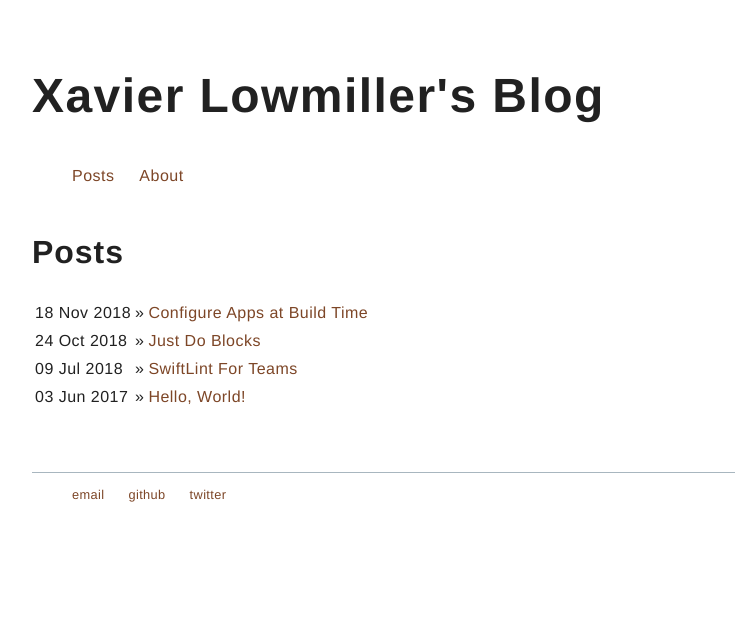
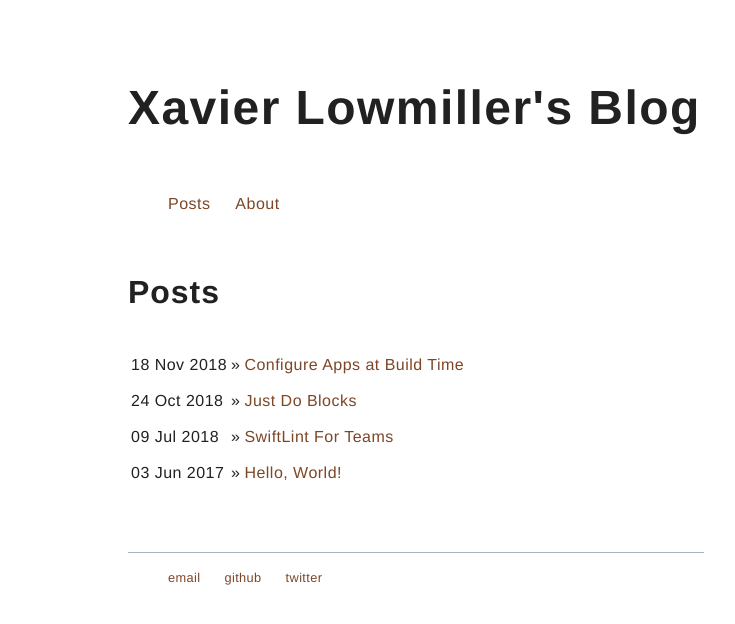
Before and after one commit to xavierLowmiller/xavierLowmiller.github.io, a Jekyll site: the page built from index.html, in a window 1280 px wide. Shown: the top 624 px of the page, without its empty margins (224-959 px from the left). Built offline with Jekyll 4.4.1, drawn with Linux system fonts in a browser that asks for light colours.

Commit message:
Update CSS

```diff
--- a/css/main.css
+++ b/css/main.css
@@ -3,12 +3,12 @@
     -webkit-font-smoothing: antialiased;
     -moz-osx-font-smoothing: grayscale;
     letter-spacing: 0.03em;
-    line-height: 1.5em;
+    line-height: 2em;
 }
 body {
     font-family: "Helvetica Neue", "Calibri Light", Roboto, sans-serif;
     margin: 60px auto;
-    width: 60%;
+    width: 45%;
 }
 nav ul, footer ul {
     list-style: none;
@@ -78,3 +78,9 @@ img {
 .main-title {
     font-size: 3em;
 }
+
+@media all and (max-width: 600pt) {
+    body {
+        width: 85%;
+    }
+}
```
